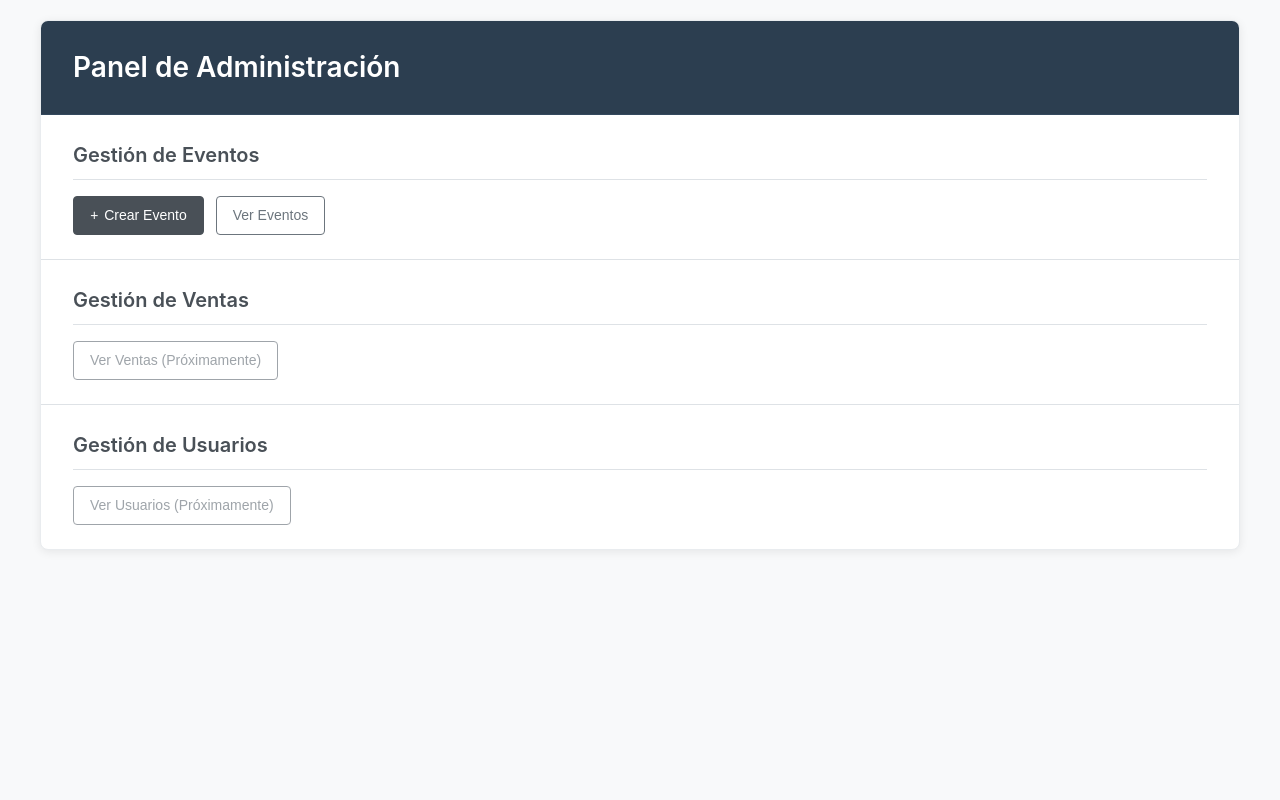
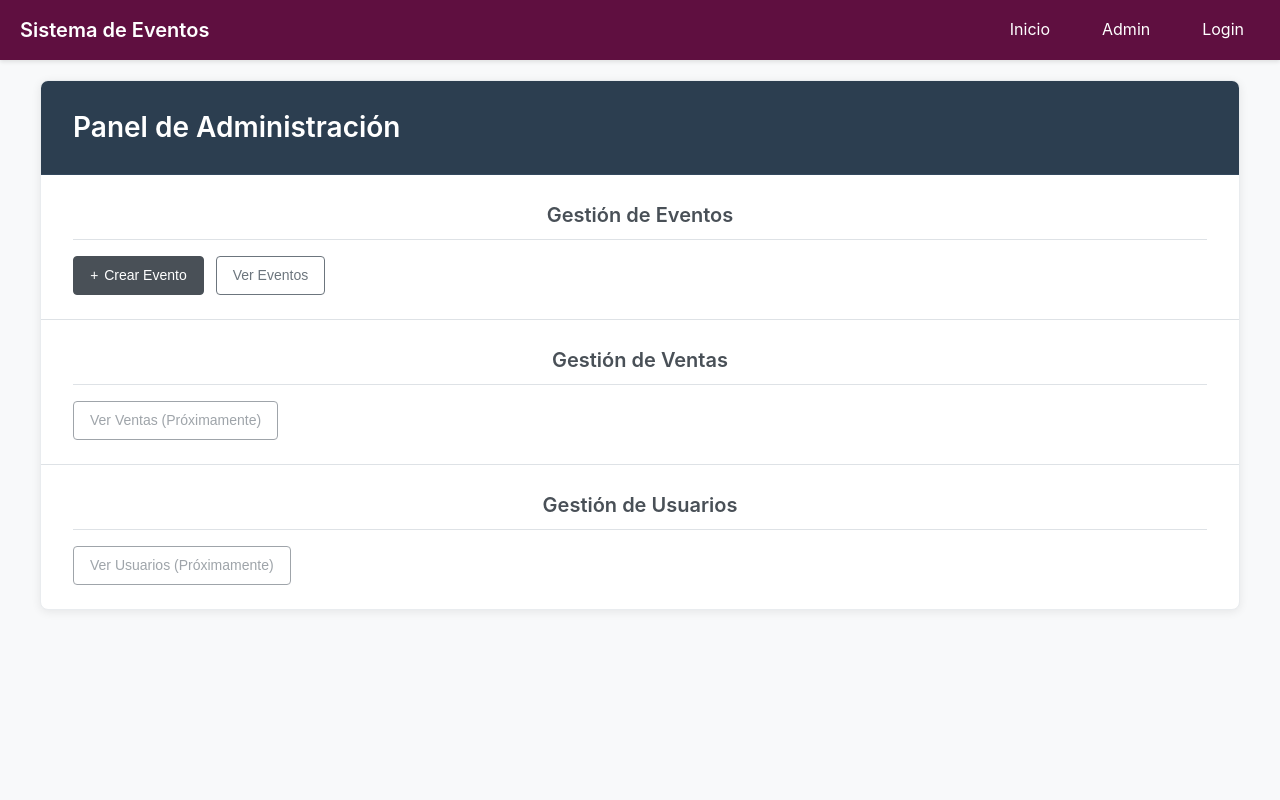
Before and after one commit to AgusAppes/integrador-SPD, a PHP site: page /sistema-ticket/views/admin.php in a window 1280 px wide. Run offline with PHP 8.4, Linux system fonts and the light colour scheme.

Commit message:
Se agrega barra de navegación general

```diff
--- a/css/admin.css
+++ b/css/admin.css
@@ -1,5 +1,5 @@
 /* Reset y configuración base */
-* {
+.admin-panel, .admin-panel * {
     margin: 0;
     padding: 0;
     box-sizing: border-box;
@@ -9,10 +9,14 @@
     font-family: -apple-system, BlinkMacSystemFont, 'Segoe UI', Roboto, 'Helvetica Neue', Arial, sans-serif;
     background-color: #f8f9fa;
     min-height: 100vh;
-    padding: 20px;
     margin: 0;
     color: #2c3e50;
     line-height: 1.6;
+}
+
+/* Contenedor principal */
+.main-content {
+    padding: 20px;
 }
 
 /* Panel de Administración */
@@ -63,7 +67,7 @@
     flex-wrap: wrap;
 }
 
-/* Container principal (para mantener compatibilidad) */
+/* Container principal */
 .container {
     background: white;
     padding: 40px;
--- a/css/styles.css
+++ b/css/styles.css
@@ -7,7 +7,6 @@
   margin: 0;
   background-color: #000000; /* fondo general de la página */
   color: white;
-  padding-left: 40px;
 }
 
 /* Hero con la imagen */
@@ -206,3 +205,58 @@
   transform: translateX(0);
   opacity: 1;
 }
+
+/* ========== BARRA DE NAVEGACIÓN ========== */
+.navbar {
+    background-color: #5f0f40;
+    color: white;
+    padding: 0;
+    box-shadow: 0 2px 4px rgba(0, 0, 0, 0.1);
+}
+
+.nav-container {
+    width: 100%;
+    display: flex;
+    justify-content: space-between;
+    align-items: center;
+    padding: 0 20px;
+    height: 60px;
+}
+
+.nav-brand a {
+    color: white;
+    text-decoration: none;
+    font-size: 1.25rem;
+    font-weight: 600;
+}
+
+.nav-links {
+    display: flex;
+    gap: 20px;
+}
+
+.nav-links a {
+    color: white;
+    text-decoration: none;
+    padding: 8px 16px;
+    border-radius: 4px;
+    transition: background-color 0.15s ease;
+}
+
+.nav-links a:hover {
+    background-color: rgba(255, 255, 255, 0.1);
+}
+
+/* Responsive para navbar */
+@media (max-width: 768px) {
+    .nav-container {
+        flex-direction: column;
+        height: auto;
+        padding: 15px 20px;
+    }
+
+    .nav-links {
+        margin-top: 10px;
+        gap: 10px;
+    }
+}
--- a/views/admin.php
+++ b/views/admin.php
@@ -4,6 +4,8 @@
     <meta charset="UTF-8">
     <meta name="viewport" content="width=device-width, initial-scale=1.0">
     <title>Admin - Crear Evento</title>
+    <!-- Estilos base (incluye navbar) -->
+    <link rel="stylesheet" href="../css/styles.css">
     <!-- Estilos del panel de administración -->
     <link rel="stylesheet" href="../css/admin.css">
     <!-- Estilos de las notificaciones toast -->
@@ -15,8 +17,13 @@
     <!-- Container para notificaciones toast -->
     <div id="toast-container" class="toast-container"></div>
 
-    <!-- Panel de Administración -->
-    <div class="admin-panel">
+    <!-- Barra de navegación -->
+    <?php include 'navbar.php'; ?>
+
+    <!-- Contenido principal -->
+    <div class="main-content">
+        <!-- Panel de Administración -->
+        <div class="admin-panel">
         <h1>Panel de Administración</h1>
 
 
@@ -105,6 +112,7 @@
                 </div>
             </form>
         </div>
+        </div>
     </div>
 
     <!-- Animaciones y funciones de las notificaciones toast -->
--- /dev/null
+++ b/views/navbar.php
@@ -0,0 +1,13 @@
+<!-- Barra de navegación -->
+<nav class="navbar">
+    <div class="nav-container">
+        <div class="nav-brand">
+            <a href="home.php">Sistema de Eventos</a>
+        </div>
+        <div class="nav-links">
+            <a href="home.php">Inicio</a>
+            <a href="admin.php">Admin</a>
+            <a href="login.php">Login</a>
+        </div>
+    </div>
+</nav>
```
